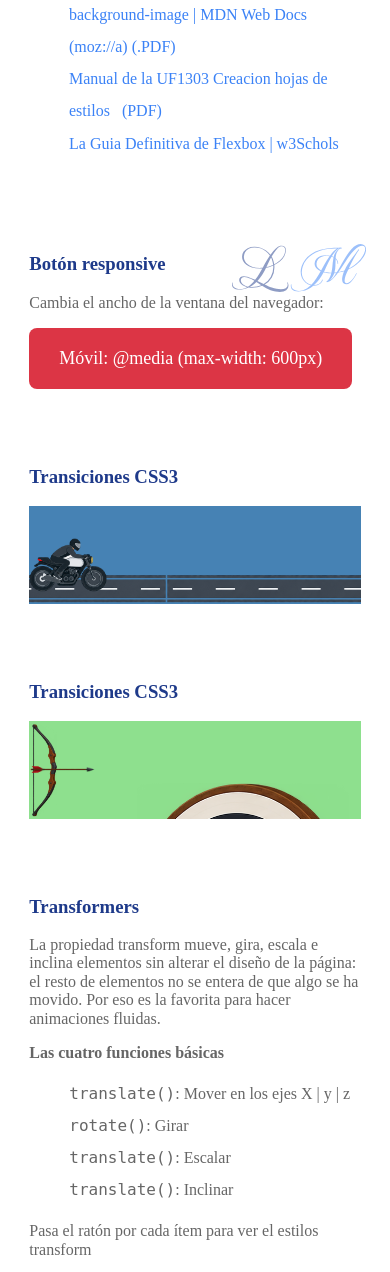
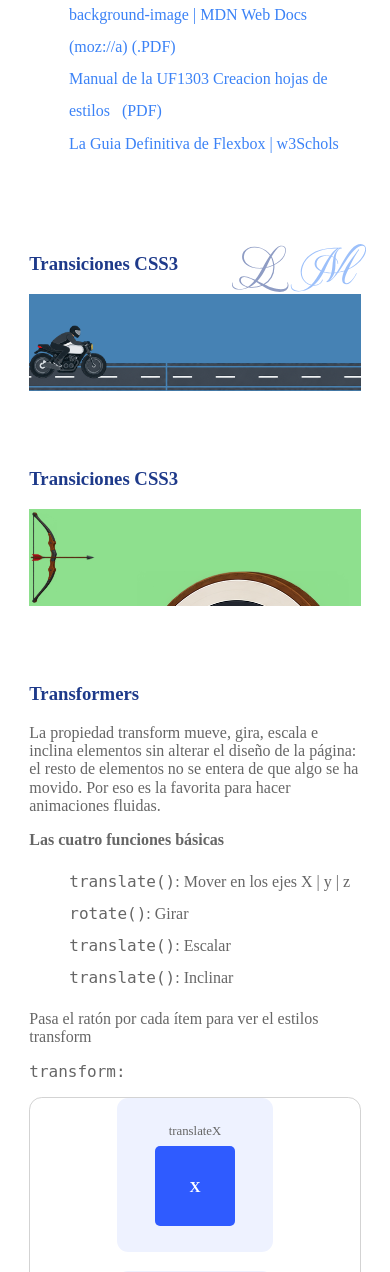
Before and after one commit to leomolinamedina/flex-box, a PHP site: page / in a window 390 px wide. Shown: the part 528-1800 px from the top of the page. Run offline with PHP 8.4, Linux system fonts and the light colour scheme.

Commit message:
Elimine el boton responsive

```diff
--- a/assets/css/estilos.css
+++ b/assets/css/estilos.css
@@ -175,22 +175,6 @@
     }
 }
 
-/* Estilos generales: escritorio */
-.boton-responsive {
-    padding: 20px 30px;
-    border: none;
-    border-radius: 8px;
-    background-color: #198754;
-    color: white;
-    font-size: 18px;
-    cursor: pointer;
-}
-
-/* Texto generado por CSS */
-.boton-responsive::before {
-    content: "Escritorio: sin media query específica";
-}
-
 .transicion-color {
     position: relative;
     width: 100%;
--- a/assets/css/queries.css
+++ b/assets/css/queries.css
@@ -1,27 +1,4 @@
 /* TABLETA: hasta 900 px */
-@media screen and (max-width: 900px) {
-    .boton-responsive {
-        background-color: #ffc107;
-        color: #222;
-    }
-
-    .boton-responsive::before {
-        content: "Tableta: @media (max-width: 900px)";
-    }
-}
-
-/* MÓVIL: hasta 600 px */
-@media screen and (max-width: 600px) {
-    .boton-responsive {
-        background-color: #dc3545;
-        color: white;
-    }
-
-    .boton-responsive::before {
-        content: "Móvil: @media (max-width: 600px)";
-    }
-}
-
 @media (orientation: landscape) {
     article.carrousel-container {
         & ul.carrousel {
--- a/index.html
+++ b/index.html
@@ -45,13 +45,6 @@
                         <li><a class="hvr-underline-from-center" href="assets/pdf/UF1303_Elaboracion-hojas-de-estilo.pdf" target="_blank" title="Abrir documento PDF Manual de la UF1303">Manual de la UF1303 Creacion hojas de estilos &nbsp; (PDF)</a></li>
                         <li><a class="hvr-underline-from-center" href="https://www.w3docs.com/learn-css/the-ultimate-guide-to-flexbox" target="_blank" title="Ver tutorial de la w3s">La Guia Definitiva de Flexbox | w3Schols</a></li>
                     </ul>
-                </article>
-
-                <article>
-                    <h3>Botón responsive</h3>
-                    <p>Cambia el ancho de la ventana del navegador:</p>
-
-                    <button class="boton-responsive" type="button"></button>
                 </article>
 
                 <article>
```
